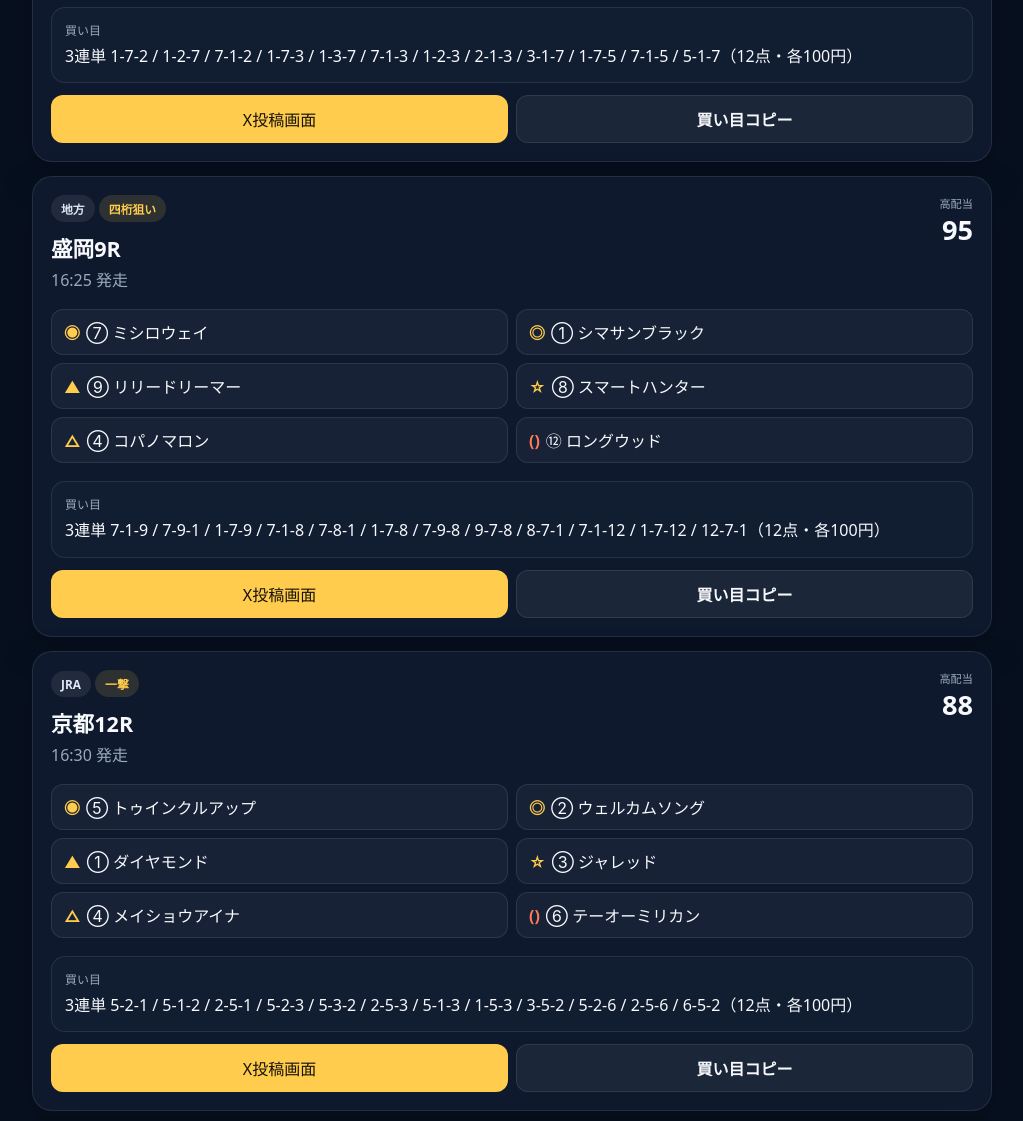
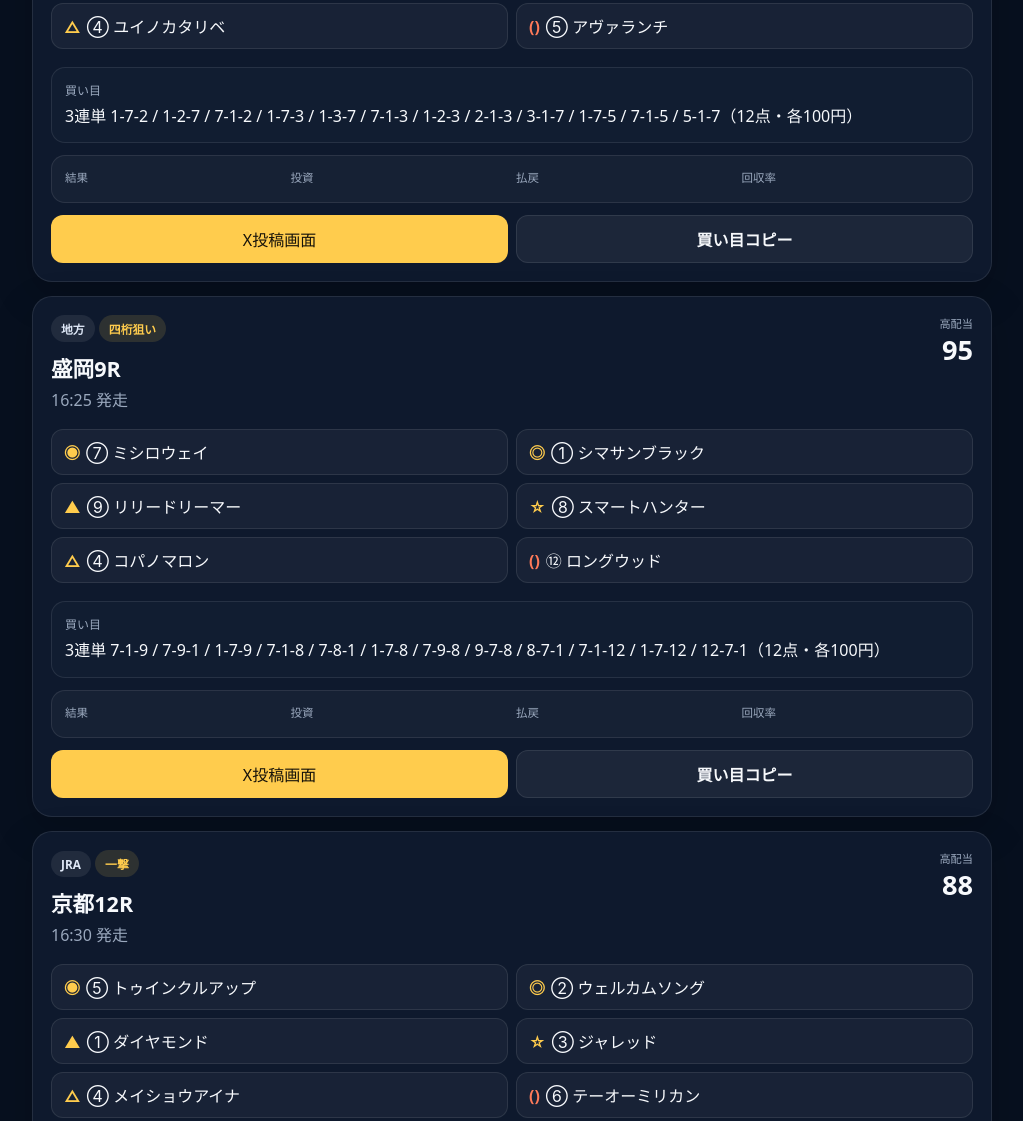
Before and after one commit to keibabot/keiba-pwa, a plain HTML site: page index.html in a window 1280 px wide. Shown: the part 1285-2406 px from the top of the page, without its empty margins (128-1151 px from the left). Drawn offline with Linux system fonts and the light colour scheme.

Commit message:
Style automatic result cards

```diff
--- a/styles.css
+++ b/styles.css
@@ -9,6 +9,7 @@
   --accent: #ffcc4d;
   --accent-2: #ff7a59;
   --good: #49d17d;
+  --bad: #ff6b6b;
   --radius: 20px;
 }
 
@@ -69,7 +70,7 @@ h2 { margin-bottom: 8px; }
   gap: 16px;
 }
 
-.badge, .source-pill, .tier-pill {
+.badge, .source-pill, .tier-pill, .result-pill {
   display: inline-flex;
   align-items: center;
   border-radius: 999px;
@@ -81,6 +82,8 @@ h2 { margin-bottom: 8px; }
 .badge { background: rgba(73,209,125,.14); color: var(--good); }
 .source-pill { background: rgba(255,255,255,.08); color: #dfe8f7; }
 .tier-pill { background: rgba(255,204,77,.13); color: var(--accent); }
+.result-pill.hit { background: rgba(73,209,125,.14); color: var(--good); }
+.result-pill.miss { background: rgba(255,107,107,.12); color: var(--bad); }
 
 .button {
   border: 0;
@@ -112,6 +115,7 @@ h2 { margin-bottom: 8px; }
 .stat span { color: var(--muted); font-size: .78rem; display: block; }
 .stat strong { font-size: 1.8rem; margin-right: 2px; }
 .stat small { color: var(--muted); }
+.result-stats { margin-top: 12px; }
 
 .section-head {
   display: flex;
@@ -162,6 +166,22 @@ h2 { margin-bottom: 8px; }
 .bet-title { margin-bottom: 5px; color: var(--muted); font-size: .75rem; }
 .bet { margin-bottom: 0; line-height: 1.6; overflow-wrap: anywhere; }
 
+.result-box {
+  margin-top: 12px;
+  display: grid;
+  grid-template-columns: repeat(4, 1fr);
+  gap: 8px;
+  padding: 13px;
+  border-radius: 14px;
+  border: 1px solid var(--line);
+  background: rgba(255,255,255,.035);
+}
+.result-box.hit { border-color: rgba(73,209,125,.35); background: rgba(73,209,125,.07); }
+.result-box.miss { border-color: rgba(255,107,107,.25); background: rgba(255,107,107,.05); }
+.result-box div span { display: block; color: var(--muted); font-size: .72rem; margin-bottom: 4px; }
+.result-box div strong { font-size: .98rem; }
+.result-box .result-odds { grid-column: 1 / -1; margin: 4px 0 0; font-size: .82rem; }
+
 .card-actions { display: grid; grid-template-columns: 1fr 1fr; gap: 8px; margin-top: 12px; }
 .trust-box { margin-top: 28px; padding: 20px; }
 .trust-box p:last-child { margin-bottom: 0; }
@@ -180,6 +200,7 @@ footer { padding: 34px 0 46px; color: var(--muted); text-align: center; font-siz
   .stats { grid-template-columns: repeat(2, 1fr); }
   .section-head { align-items: flex-start; flex-direction: column; gap: 2px; }
   .marks { grid-template-columns: 1fr; }
+  .result-box { grid-template-columns: repeat(2, 1fr); }
 }
 
 @media (max-width: 460px) {
```
